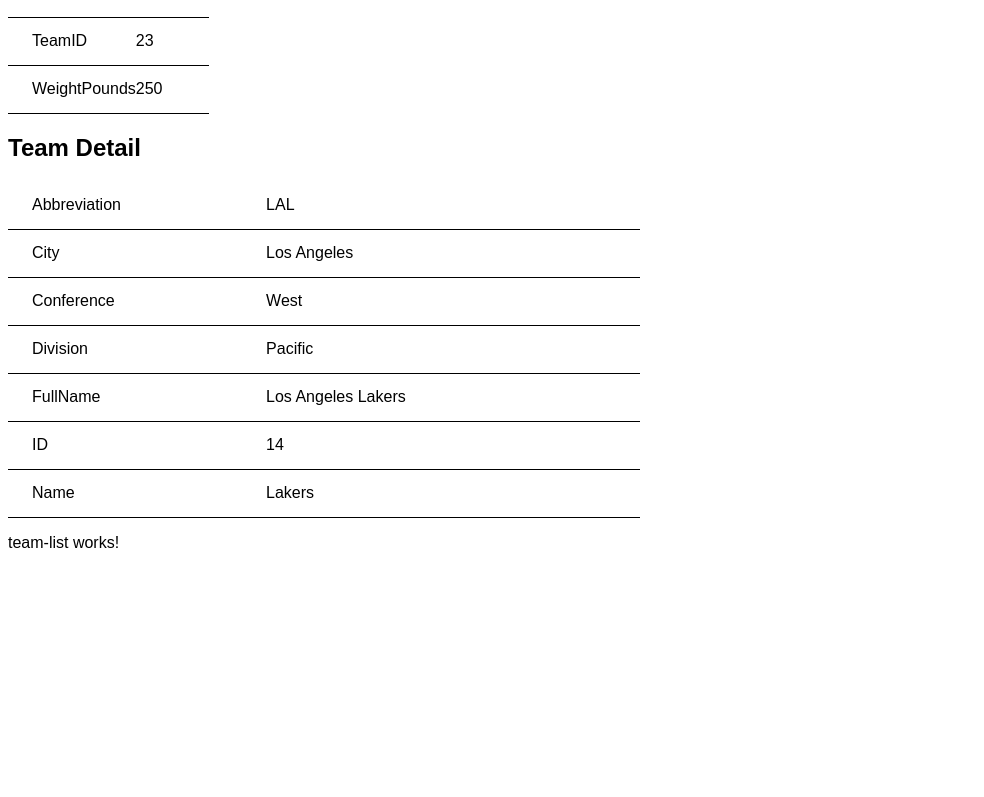
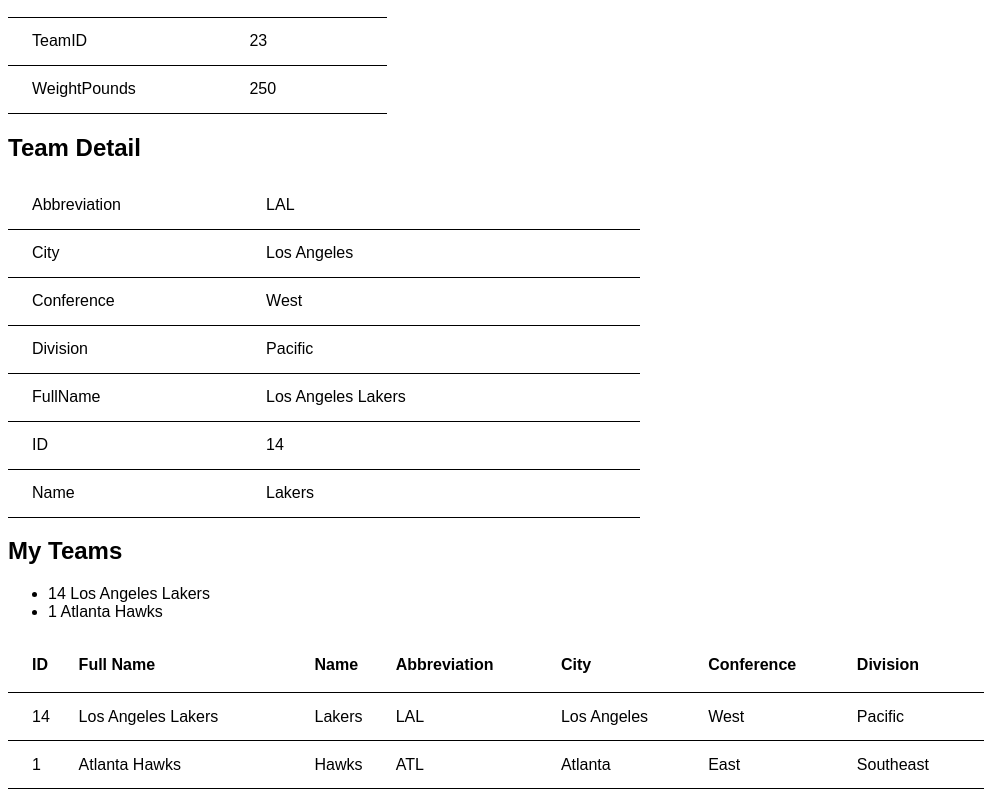
Before and after one commit to oliviabrz/NBA, an Angular app in the folder angular/nba-stats/: page / in a window 1280 px wide. Shown: the part 747-1544 px from the top of the page, without its empty margins (0-984 px from the left). Before the commit the page ends 1315 px from the top, so only its background shows below. Built offline with nearby package versions, Linux system fonts and the light colour scheme.

Commit message:
getting the tables uploaded

```diff
--- a/angular/nba-stats/src/app/player/player.component.scss
+++ b/angular/nba-stats/src/app/player/player.component.scss
@@ -0,0 +1,3 @@
+table {
+    width: 30%;
+  }
--- a/angular/nba-stats/src/app/team-list/team-list.component.html
+++ b/angular/nba-stats/src/app/team-list/team-list.component.html
@@ -1 +1,64 @@
-<p>team-list works!</p>
+<h2>My Teams</h2>
+<ul class="teams">
+  <li *ngFor="let team of teams"
+    [class.selected]="team === selectedTeam"
+    (click)="onSelect(team)">
+    <span class="badge">{{team.ID}}</span> {{team.FullName}}
+  </li>
+</ul>
+
+<table mat-table [dataSource]="teams">
+  <!-- Team ID Column -->
+  <ng-container  matColumnDef="id">
+    <th mat-header-cell *matHeaderCellDef>ID</th>
+    <td mat-cell *matCellDef="let team"> {{team.ID}}</td>
+  </ng-container>
+
+  <!-- Team Full Name Column -->
+  <ng-container  matColumnDef="fullName">
+    <th mat-header-cell *matHeaderCellDef>Full Name</th>
+    <td mat-cell *matCellDef="let team">{{team.FullName}}</td>
+  </ng-container>
+
+  <!-- Team Name Column -->
+  <ng-container  matColumnDef="name">
+    <th mat-header-cell *matHeaderCellDef>Name</th>
+    <td mat-cell *matCellDef="let team">{{team.Name}}</td>
+  </ng-container>
+
+  <!-- Team Abbreviation Column -->
+  <ng-container  matColumnDef="abbreviation">
+    <th mat-header-cell *matHeaderCellDef>Abbreviation</th>
+    <td mat-cell *matCellDef="let team">{{team.Abbreviation}}</td>
+  </ng-container>
+
+  <!-- Team city Column -->
+  <ng-container  matColumnDef="city">
+    <th mat-header-cell *matHeaderCellDef>City</th>
+    <td mat-cell *matCellDef="let team">{{team.City}}</td>
+  </ng-container>
+
+  <!-- Team Conference Column -->
+  <ng-container  matColumnDef="conference">
+    <th mat-header-cell *matHeaderCellDef>Conference</th>
+    <td mat-cell *matCellDef="let team">{{team.Conference}}</td>
+  </ng-container>
+
+  <!-- Team Division Column -->
+  <ng-container  matColumnDef="division">
+    <th mat-header-cell *matHeaderCellDef>Division</th>
+    <td mat-cell *matCellDef="let team">{{team.Division}}</td>
+  </ng-container>
+
+  <tr mat-header-row *matHeaderRowDef="displayedColumns"></tr>
+  <tr mat-row *matRowDef="let row; columns: displayedColumns"></tr>
+</table>
+
+<div *ngIf="selectedTeam">
+  <h2>{{selectedTeam.FullName | uppercase}} Details</h2>
+  <div><span>ID: </span>{{selectedTeam.ID}}</div>
+  <div>
+    <label for="team-name">Team name: </label>
+    <input id="team-name" [(ngModel)]="selectedTeam.FullName" placeholder="name">
+  </div>
+</div>
--- a/angular/nba-stats/src/app/team-list/team-list.component.scss
+++ b/angular/nba-stats/src/app/team-list/team-list.component.scss
@@ -0,0 +1,55 @@
+.team-list {
+    margin: 0 0 2em 0;
+    list-style-type: none;
+    padding: 0;
+    width: 15em;
+  }
+  .team-list  i {
+    cursor: pointer;
+    position: relative;
+    left: 0;
+    background-color: #EEE;
+    margin: .5em;
+    padding: .3em 0;
+    height: 1.6em;
+    border-radius: 4px;
+  }
+  .team-list li:hover {
+    color: #2c3a41;
+    background-color: #e6e6e6;
+    left: .1em;
+  }
+  .team-list li.selected {
+    background-color: black;
+    color: white;
+  }
+  .team-list li.selected:hover {
+    background-color: #505050;
+    color: white;
+  }
+  .team-list li.selected:active {
+    background-color: black;
+    color: white;
+  }
+  .team-list .badge {
+    display: inline-block;
+    font-size: small;
+    color: white;
+    padding: 0.8em 0.7em 0 0.7em;
+    background-color:#405061;
+    line-height: 1em;
+    position: relative;
+    left: -1px;
+    top: -4px;
+    height: 1.8em;
+    margin-right: .8em;
+    border-radius: 4px 0 0 4px;
+  }
+
+  input {
+    padding: .5rem;
+  }
+
+  table {
+    width: 80%;
+  }
--- a/angular/nba-stats/src/app/team-list/team-list.component.ts
+++ b/angular/nba-stats/src/app/team-list/team-list.component.ts
@@ -1,4 +1,7 @@
 import { Component, OnInit } from '@angular/core';
+import { Team } from '../team';
+import { TEAMS } from '../mock-teams';
+import { ApiDataService } from '../apiData/api.data.service';
 
 @Component({
   selector: 'app-team-list',
@@ -7,9 +10,24 @@
 })
 export class TeamListComponent implements OnInit {
 
-  constructor() { }
+  teams: Team[] = new Array<Team>();
+  selectedTeam?: Team;
+  displayedColumns  :  string[] = ['id', 'fullName', 'name', 'abbreviation', 'city', 'conference', 'division'];
+
+  constructor(private apiDataService: ApiDataService) {
+    //console.info('In constructor')
+  }
 
   ngOnInit(): void {
+    // this is api data:
+    this.apiDataService.getTeamList()
+    .subscribe((data) => {
+    this.teams = data
+    });
+  }
+
+  onSelect(team: Team): void {
+    this.selectedTeam = team;
   }
 
 }
```
